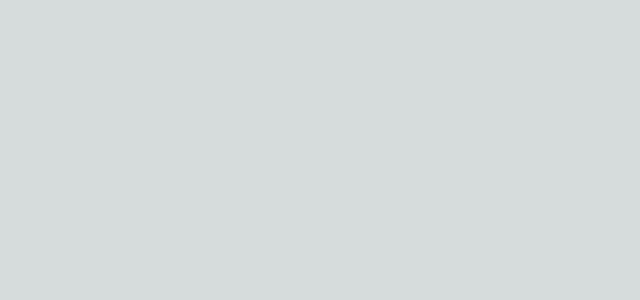
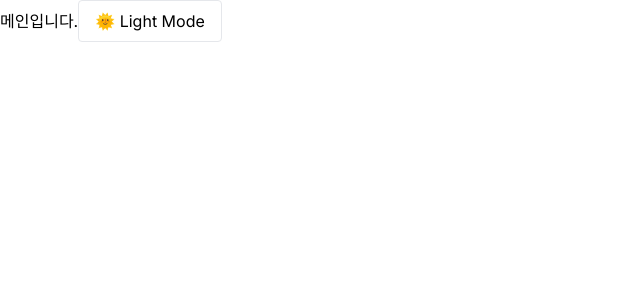
Before and after one commit to jigong2024/coin-dashboard, a Next.js app: page / in a window 1280 px wide. Shown: the top 300 px of the page, without its empty margins (0-640 px from the left). Built offline with nearby package versions, Linux system fonts and the light colour scheme.

Commit message:
feat: 다크모드 버튼 컴포넌트 구현

```diff
--- a/src/app/layout.tsx
+++ b/src/app/layout.tsx
@@ -15,7 +15,7 @@ export default function RootLayout({
   children: React.ReactNode;
 }>) {
   return (
-    <html lang="en">
+    <html lang="en" className="dark">
       <body className={inter.className}>{children}</body>
     </html>
   );
--- a/src/app/page.tsx
+++ b/src/app/page.tsx
@@ -1,3 +1,10 @@
+import ThemeToggle from "@/components/layout/ThemeToggle";
+
 export default function Home() {
-  return <main className=""></main>;
+  return (
+    <main className="w-screen h-screen bg-white dark:bg-black dark:text-white">
+      메인입니다.
+      <ThemeToggle />
+    </main>
+  );
 }
--- /dev/null
+++ b/src/components/layout/ThemeToggle.tsx
@@ -0,0 +1,23 @@
+"use client";
+
+import { useThemeStore } from "@/store";
+import React, { useEffect } from "react";
+
+const ThemeToggle = () => {
+  const { theme, toggleTheme } = useThemeStore();
+
+  // 테마 변경 시 html class 적용
+  useEffect(() => {
+    const root = document.documentElement;
+    root.classList.remove("light", "dark");
+    root.classList.add(theme);
+  }, [theme]);
+
+  return (
+    <button onClick={toggleTheme} className="px-4 py-2 border rounded">
+      {theme === "light" ? "🌞 Light Mode" : "🌙 Dark Mode"}
+    </button>
+  );
+};
+
+export default ThemeToggle;
```
